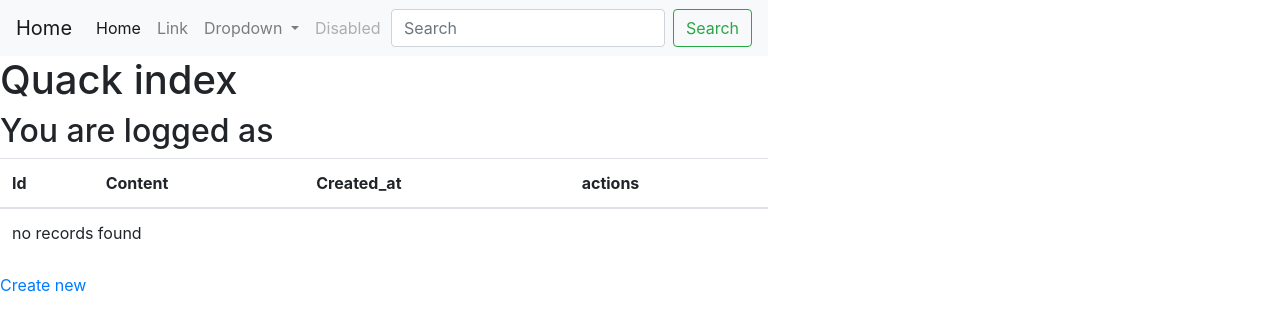
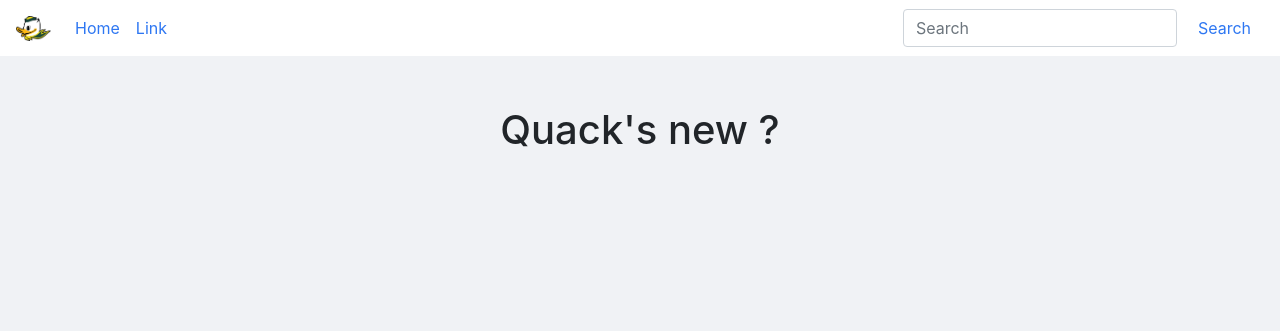
Before and after one commit to ValentinFLGT/QuackNet, a Symfony app: template templates/quack/index.html.twig in a window 1280 px wide. Shown: the top 331 px of the page. Run offline with Twig, Linux system fonts and the light colour scheme; the template is opened without the code that fills it, so the values that code supplies are empty; some libraries are stand-ins or nearby versions.

Commit message:
resolve relation between duck and quack

```diff
--- a/migrations/Version20201116133848.php
+++ b/migrations/Version20201117131857.php
@@ -10,7 +10,7 @@
 /**
  * Auto-generated Migration: Please modify to your needs!
  */
-final class Version20201116133848 extends AbstractMigration
+final class Version20201117131857 extends AbstractMigration
 {
     public function getDescription() : string
     {
@@ -24,7 +24,8 @@
         , password VARCHAR(255) NOT NULL)');
         $this->addSql('CREATE UNIQUE INDEX UNIQ_538A95471E7F0B13 ON duck (duck_name)');
         $this->addSql('CREATE UNIQUE INDEX UNIQ_538A9547E7927C74 ON duck (email)');
-        $this->addSql('CREATE TABLE quack (id INTEGER PRIMARY KEY AUTOINCREMENT NOT NULL, content CLOB NOT NULL, created_at DATETIME NOT NULL)');
+        $this->addSql('CREATE TABLE quack (id INTEGER PRIMARY KEY AUTOINCREMENT NOT NULL, author_id INTEGER DEFAULT NULL, content CLOB NOT NULL, created_at DATETIME NOT NULL)');
+        $this->addSql('CREATE INDEX IDX_83D44F6FF675F31B ON quack (author_id)');
     }
 
     public function down(Schema $schema) : void
--- a/public/style.css
+++ b/public/style.css
@@ -1,3 +1,46 @@
 body {
-    width: 768px;
+    background-color: #f0f2f5;
 }
+
+.custom-navbar {
+    background-color: #ffffff;
+}
+
+.custom-title {
+    text-align: center;
+    margin: 50px;
+}
+
+.quack-color {
+    color: #2e77f2;
+}
+
+.btn-quack-color {
+    background-color: #2e77f2;
+}
+
+a:hover {
+    color: #4A8CFF;
+}
+
+.custom-container {
+    display: flex;
+}
+
+.to-the-right {
+    margin-left: 50px;
+}
+
+.btn-align {
+    display: flex;
+    justify-content: flex-end;
+}
+
+.btn-spacing {
+    margin-right: 20px;
+}
+
+.text-spacing {
+    margin-top: 10px;
+    margin-bottom: 20px;
+}
--- a/src/Controller/QuackController.php
+++ b/src/Controller/QuackController.php
@@ -2,9 +2,12 @@
 
 namespace App\Controller;
 
+use App\Entity\Duck;
 use App\Entity\Quack;
 use App\Form\QuackType;
+use App\Repository\DuckRepository;
 use App\Repository\QuackRepository;
+use phpDocumentor\Reflection\DocBlock\Tags\Author;
 use Symfony\Bundle\FrameworkBundle\Controller\AbstractController;
 use Symfony\Component\HttpFoundation\Request;
 use Symfony\Component\HttpFoundation\Response;
@@ -33,6 +36,7 @@
     public function new(Request $request): Response
     {
         $quack = new Quack();
+        $quack->setAuthor($this->getUser());
         $form = $this->createForm(QuackType::class, $quack);
         $form->handleRequest($request);
 
--- a/templates/base.html.twig
+++ b/templates/base.html.twig
@@ -1,17 +1,25 @@
 <!DOCTYPE html>
 <html>
+
 <head>
     <meta charset="UTF-8">
     <title>{% block title %}Welcome!{% endblock %}</title>
     <link rel="stylesheet" href="https://cdn.jsdelivr.net/npm/bootstrap@4.5.3/dist/css/bootstrap.min.css"
           integrity="sha384-TX8t27EcRE3e/ihU7zmQxVncDAy5uIKz4rEkgIXeMed4M0jlfIDPvg6uqKI2xXr2" crossorigin="anonymous">
-    {% block stylesheets %}<link href="{{ asset('style.css') }}" rel="stylesheet" />{% endblock %}
+    {% block stylesheets %}
+        <link href="{{ asset('style.css') }}" rel="stylesheet" />{% endblock %}
 </head>
+
 <body>
 
 {{ include('navigation/navbar.html.twig') }}
 
-{% block body %}{% endblock %}
+<div class="container">
+    {% block body %}{% endblock %}
+</div>
+
 {% block javascripts %}{% endblock %}
+
 </body>
+
 </html>
--- a/templates/navigation/navbar.html.twig
+++ b/templates/navigation/navbar.html.twig
@@ -1,38 +1,23 @@
 {% block body %}
-    <nav class="navbar navbar-expand-lg navbar-light bg-light">
-        <a class="navbar-brand" href="{{ path('quack_index') }}">Home</a>
-        <button class="navbar-toggler" type="button" data-toggle="collapse" data-target="#navbarSupportedContent"
+    <nav class="navbar navbar-expand-lg custom-navbar">
+        <img class="navbar-brand" src="{{ asset('assets/quack-logo.png') }}" alt="logo" style="width: 35px; height:35px"/>
+        <button class="navbar-toggler quack-color" type="button" data-toggle="collapse" data-target="#navbarSupportedContent"
                 aria-controls="navbarSupportedContent" aria-expanded="false" aria-label="Toggle navigation">
             <span class="navbar-toggler-icon"></span>
         </button>
 
-        <div class="collapse navbar-collapse" id="navbarSupportedContent">
+        <div class="collapse navbar-collapse custom-navbar" id="navbarSupportedContent">
             <ul class="navbar-nav mr-auto">
                 <li class="nav-item active">
-                    <a class="nav-link" href="#">Home <span class="sr-only">(current)</span></a>
+                    <a class="nav-link quack-color" href="#">Home <span class="sr-only">(current)</span></a>
                 </li>
                 <li class="nav-item">
-                    <a class="nav-link" href="#">Link</a>
-                </li>
-                <li class="nav-item dropdown">
-                    <a class="nav-link dropdown-toggle" href="#" id="navbarDropdown" role="button"
-                       data-toggle="dropdown" aria-haspopup="true" aria-expanded="false">
-                        Dropdown
-                    </a>
-                    <div class="dropdown-menu" aria-labelledby="navbarDropdown">
-                        <a class="dropdown-item" href="#">Action</a>
-                        <a class="dropdown-item" href="#">Another action</a>
-                        <div class="dropdown-divider"></div>
-                        <a class="dropdown-item" href="#">Something else here</a>
-                    </div>
-                </li>
-                <li class="nav-item">
-                    <a class="nav-link disabled" href="#">Disabled</a>
+                    <a class="nav-link quack-color" href="#">Link</a>
                 </li>
             </ul>
-            <form class="form-inline my-2 my-lg-0">
-                <input class="form-control mr-sm-2" type="search" placeholder="Search" aria-label="Search">
-                <button class="btn btn-outline-success my-2 my-sm-0" type="submit">Search</button>
+            <form class="form-inline my-2 my-lg-0 custom-navbar">
+                <input class="form-control mr-sm-2 quack-color" type="search" placeholder="Search" aria-label="Search">
+                <button class="btn my-2 my-sm-0 quack-color" type="submit">Search</button>
             </form>
         </div>
     </nav>
--- a/templates/quack/index.html.twig
+++ b/templates/quack/index.html.twig
@@ -4,47 +4,21 @@
 
 {% block body %}
 
-    <h1>Quack index</h1>
-    <h2>You are logged as {{ app.user.duckName }}</h2>
+    <h1 class="custom-title">Quack's new ?</h1>
 
-    <table class="table">
-        <thead>
-            <tr>
-                <th>Id</th>
-                <th>Content</th>
-                <th>Created_at</th>
-                <th>actions</th>
-            </tr>
-        </thead>
-        <tbody>
-        {% for quack in quacks %}
-            <div class="card" style="width: 18rem;">
-                <img src="http://placehold.it/350x150" class="card-img-top" alt="...">
-                <div class="card-body">
-                    <h5 class="card-title">{{ quack.id }}</h5>
-                    <p class="card-text">{{ quack.content }}</p>
-                    <p class="card-text">{{ quack.createdAt ? quack.createdAt|date('Y-m-d H:i:s') : '' }}</p>
-                    <a href="#" class="btn btn-primary">Go somewhere</a>
+    {% for quack in quacks %}
+        <div class="card custom-card">
+            <div class="card-body">
+                <h5 class="card-title">{{ quack.author.duckName }}{{ dump(quack.author) }}</h5>
+                <p>{{ quack.createdAt ? quack.createdAt|date('Y-m-d H:i:s') : '' }}</p>
+                <p class="card-text text-spacing">{{ quack.content }}</p>
+                <div class="btn-align">
+                    <a href="#" class="btn btn-primary btn-spacing btn-quack-color">Like</a>
+                    <a href="#" class="btn btn-primary btn-spacing btn-quack-color">Comment</a>
+                    <a href="#" class="btn btn-primary btn-spacing btn-quack-color">Share</a>
                 </div>
             </div>
+        </div>
+    {% endfor %}
 
-{#            <tr>#}
-{#                <td>{{ quack.id }}</td>#}
-{#                <td>{{ quack.content }}</td>#}
-{#                <td>{{ quack.createdAt ? quack.createdAt|date('Y-m-d H:i:s') : '' }}</td>#}
-{#                <td>#}
-{#                    <a href="{{ path('quack_show', {'id': quack.id}) }}">show</a>#}
-{#                    <a href="{{ path('quack_edit', {'id': quack.id}) }}">edit</a>#}
-{#                </td>#}
-{#            </tr>#}
-
-        {% else %}
-            <tr>
-                <td colspan="4">no records found</td>
-            </tr>
-        {% endfor %}
-        </tbody>
-    </table>
-
-    <a href="{{ path('quack_new') }}">Create new</a>
 {% endblock %}
```
Also changed, not shown: src/Entity/Duck.php (+23 -0 lines), src/Entity/Quack.php (+23 -0 lines), public/assets/quack-logo.png (added).
